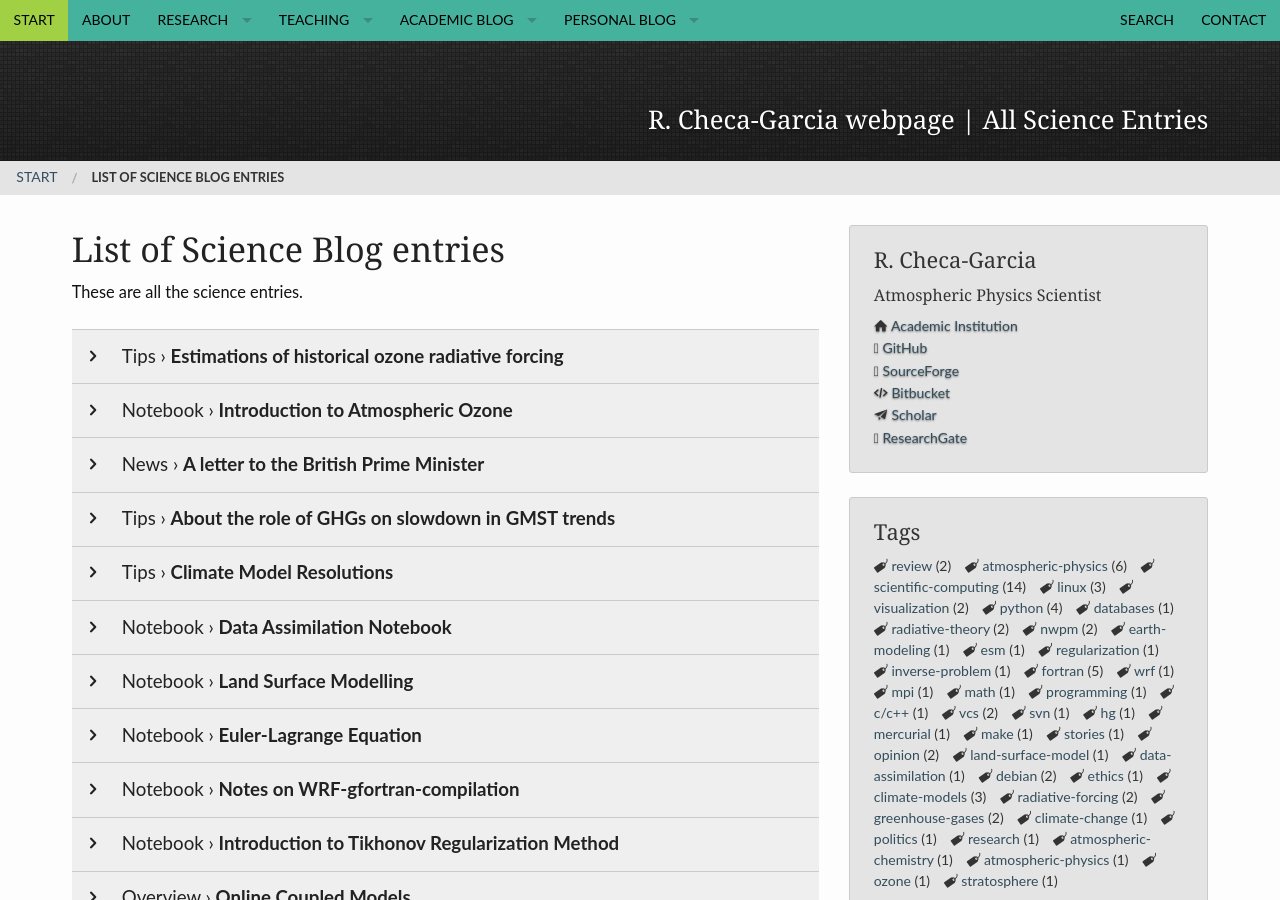
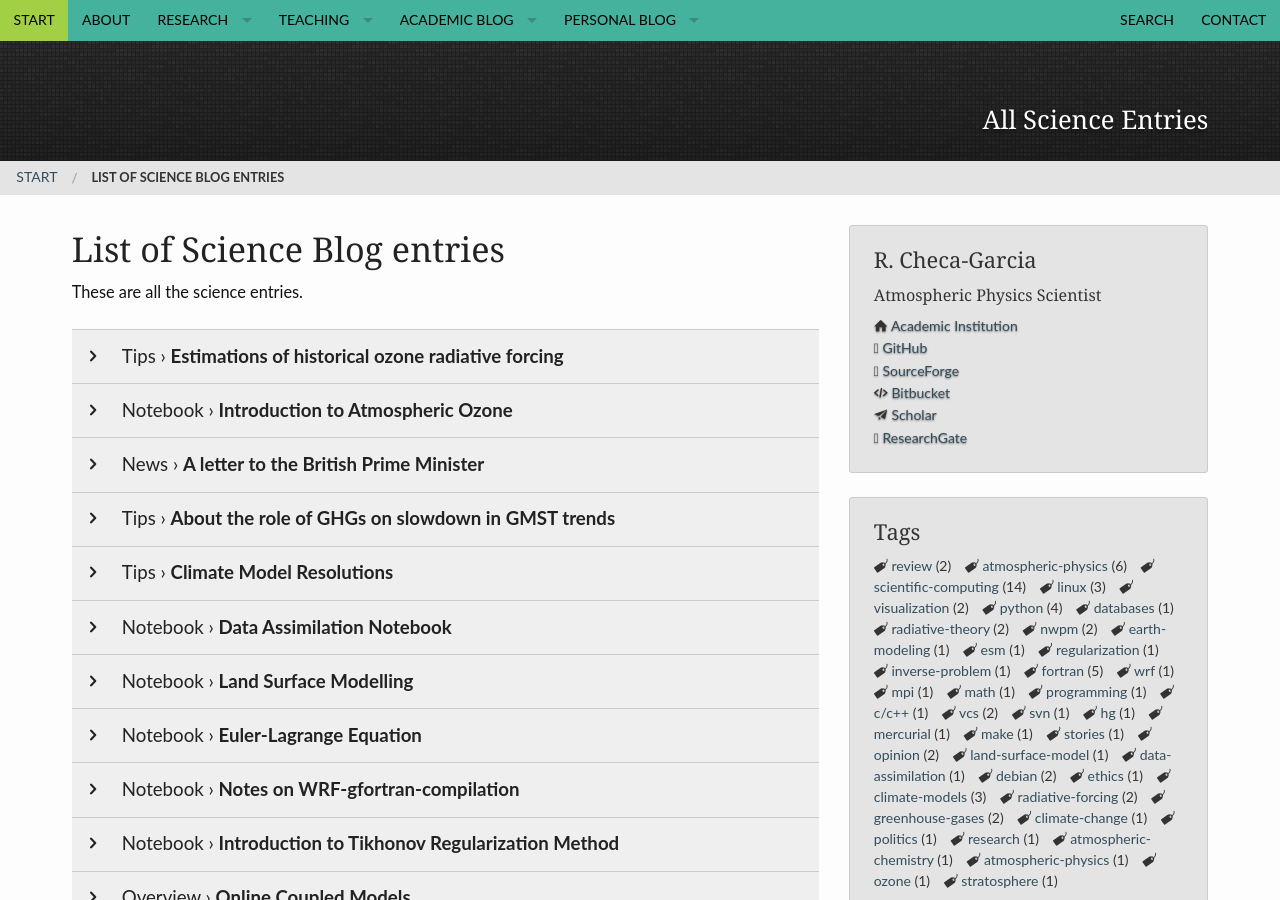
Before and after one commit to RCHG/rchg.github.io, a Jekyll site: the page built from blog/science_blog.html, in a window 1280 px wide and 900 px high. Built offline with Jekyll 4.4.1, drawn with Linux system fonts in a browser that asks for light colours; comment, search, counter and statistics services are not loaded.

Commit message:
Update science_blog.html

```diff
--- a/blog/science_blog.html
+++ b/blog/science_blog.html
@@ -5,7 +5,7 @@ teaser: "These are all the science entries."
 breadcrumb: true
 sidebar: right
 header:
-    title: R. Checa-Garcia webpage | All Science Entries
+    title: All Science Entries
     pattern: pattern_jquery-dark-grey-tile.png
 permalink: "science-blog/"
 ---
```
